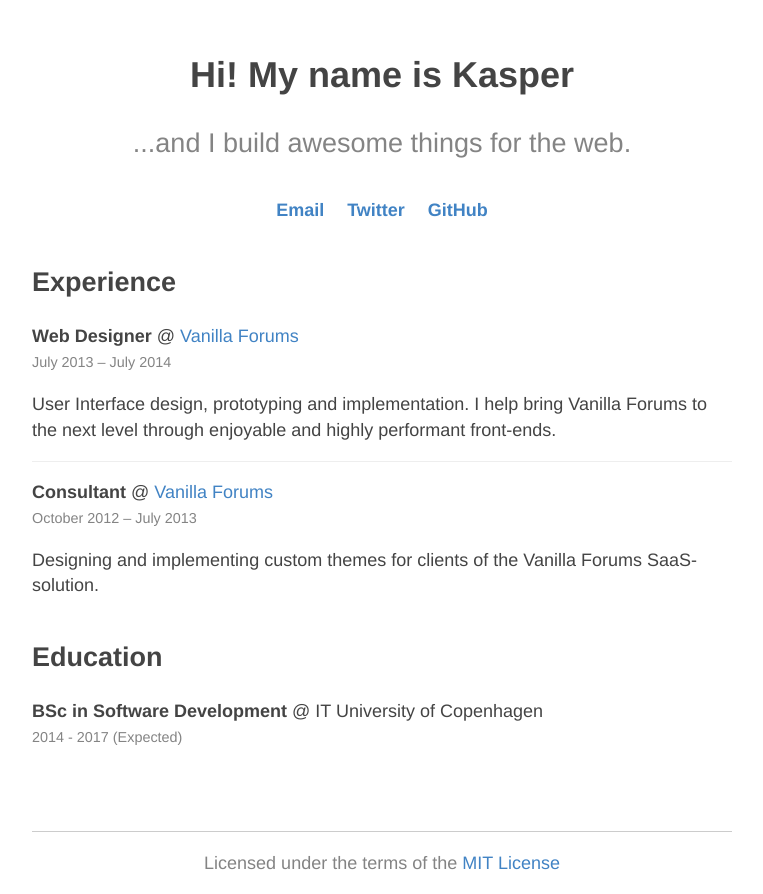
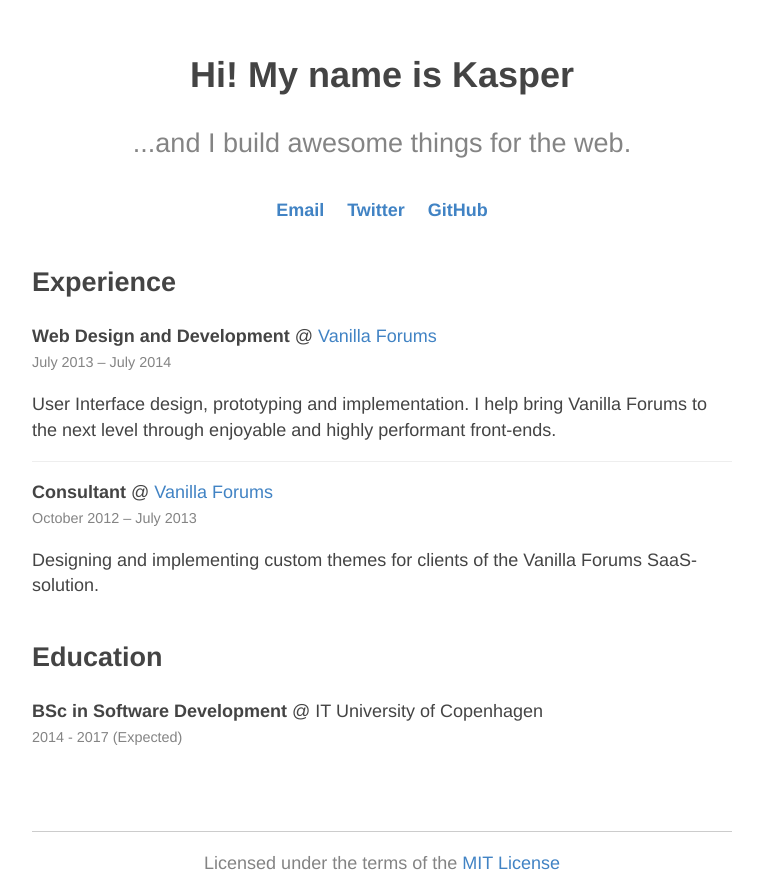
Before and after one commit to kasperisager/kasperisager.github.io, a Jekyll site: the page built from index.html, in a window 1280 px wide, cut to the strip 249-1143 px from the top of the page. Shown: the whole strip, without its empty margins (258-1021 px from the left). Built offline with Jekyll 4.4.1, drawn with Linux system fonts in a browser that asks for light colours; Markdown is read by kramdown in place of the engine named in the settings.

Commit message:
Clarify former role at Vanilla.

```diff
--- a/_data/experiences.yml
+++ b/_data/experiences.yml
@@ -1,4 +1,4 @@
-- position: "Web Designer"
+- position: "Web Design and Development"
   company:
     name: "Vanilla Forums"
     url: "http://vanillaforums.com"
```
